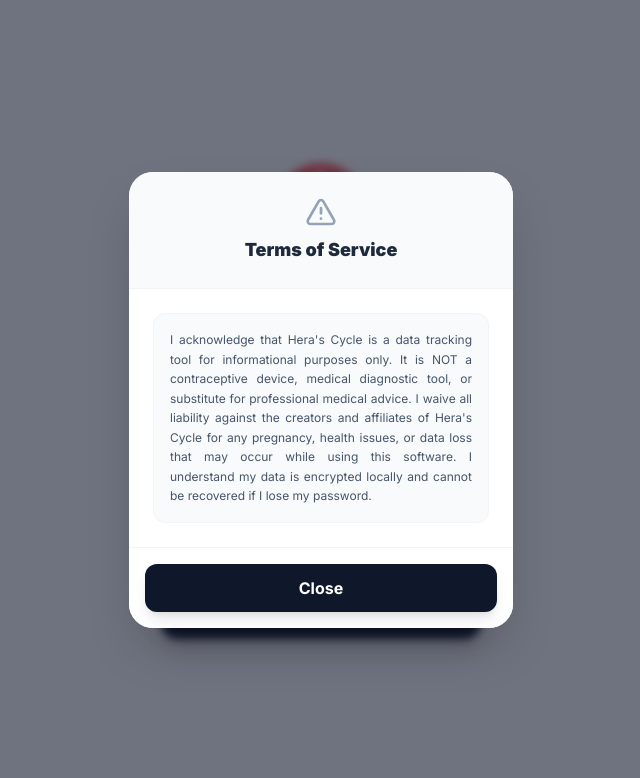
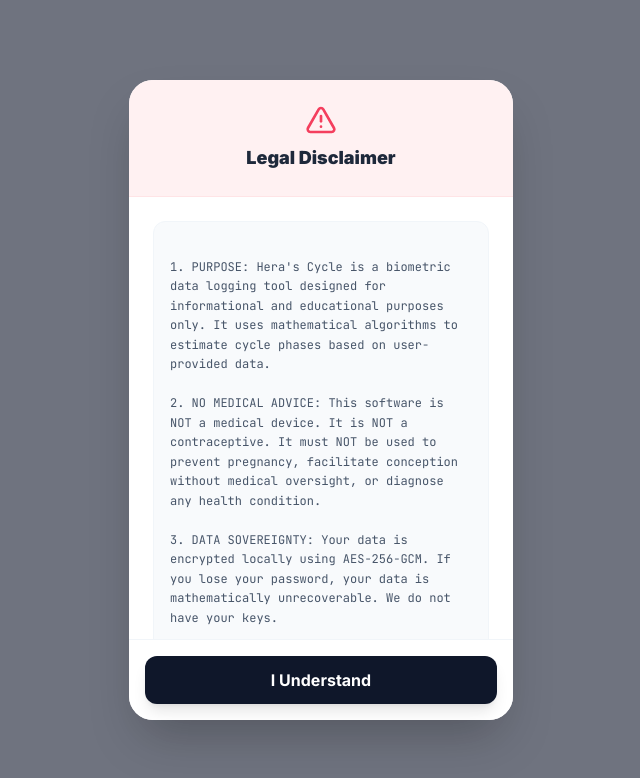
Before and after one commit to BNDRBOTS/HerasCycle, a Next.js app: page / in a window 1280 px wide. Both pictures are taken after a click on the element "Liability Waiver". Shown: the top 778 px of the page, without its empty margins (319-959 px from the left). Built offline with nearby package versions, Linux system fonts and the light colour scheme.

Commit message:
Update page.tsx

```diff
--- a/src/app/page.tsx
+++ b/src/app/page.tsx
@@ -15,16 +15,15 @@ import {
   Calendar as CalendarIcon, Thermometer, Activity, ChevronLeft,
   ChevronRight, Droplet, Lock, AlertCircle, Settings, Check,
   Sparkles, Save, Download, Upload, Home, HelpCircle,
-  FileText, Minus, Plus, X, User, AlertTriangle, ChevronDown, ChevronUp, BrainCircuit
+  FileText, Minus, Plus, X, User, AlertTriangle, ChevronDown, ChevronUp, BrainCircuit, ShieldAlert
 } from 'lucide-react';
 
 /**
- * HERA CYCLE - v100.0 (Platinum Master)
- * - Strict Zero-Knowledge Security (Hash Verification)
- * - Full Component Restoration (Avatar, Waiver, Interactive Calendar)
- * - Human-Centric Language & Branding
- * - Mobile Hardened (100dvh)
- * - Console Error Fixed (renamed local 'confirm' variable)
+ * HERA CYCLE - v100.1 (Sovereign Edition)
+ * - Comprehensive FAQ & Backup Protocols added.
+ * - Persistent Liability Disclaimer access.
+ * - Strict Mobile Viewport (100dvh).
+ * - Zero-Knowledge Architecture maintained.
  */
 
 // --- 1. DOMAIN MODELS ---
@@ -334,16 +333,10 @@ const appReducer = (state: AppState, action: Action): AppState => {
   }
 };
 
-// --- 5. UI COMPONENTS (RESTORED) ---
+// --- 5. UI COMPONENTS ---
 
 const Card = ({ children, className = "" }: any) => (
   <div className={`bg-white rounded-2xl p-5 shadow-[0_4px_20px_-10px_rgba(0,0,0,0.08)] border border-slate-100 ${className}`}>{children}</div>
-);
-
-const PillBtn = ({ active, label, onClick, theme }: any) => (
-  <button onClick={onClick} className={`flex-1 min-w-[50px] h-11 px-1 rounded-xl text-[10px] font-bold transition-all duration-200 border flex items-center justify-center text-center whitespace-normal leading-[1.1] ${active ? `${theme.active} border-transparent shadow-md` : 'bg-white text-slate-500 border-slate-200 hover:border-slate-300'}`}>
-    {label}
-  </button>
 );
 
 const LogCard = ({ title, children }: any) => (
@@ -353,28 +346,21 @@ const LogCard = ({ title, children }: any) => (
   </div>
 );
 
-const FAQItem = ({ q, a }: any) => {
+const FAQItem = ({ q, a, important = false }: any) => {
     const [isOpen, setIsOpen] = useState(false);
     return (
-        <div className="border-b border-slate-100 last:border-0 bg-white">
+        <div className={`border-b border-slate-100 last:border-0 bg-white ${important ? 'bg-rose-50/50' : ''}`}>
             <button onClick={()=>setIsOpen(!isOpen)} className="w-full py-4 flex justify-between items-center text-left hover:bg-slate-50 transition-colors px-2 rounded-xl focus:outline-none">
-                <span className="font-bold text-xs text-slate-700 pr-4">{q}</span>
+                <span className={`font-bold text-xs pr-4 ${important ? 'text-rose-700' : 'text-slate-700'}`}>
+                  {important && <AlertCircle size={12} className="inline mr-2 -mt-0.5" />}
+                  {q}
+                </span>
                 {isOpen ? <ChevronUp size={14} className="text-slate-400 flex-shrink-0"/> : <ChevronDown size={14} className="text-slate-400 flex-shrink-0"/>}
             </button>
-            {isOpen && <div className="px-2 pb-4 text-[11px] text-slate-500 leading-relaxed animate-in fade-in slide-in-from-top-1">{a}</div>}
+            {isOpen && <div className="px-2 pb-4 text-[11px] text-slate-500 leading-relaxed animate-in fade-in slide-in-from-top-1 whitespace-pre-line">{a}</div>}
         </div>
     );
 };
-
-const StepperControl = ({ value, onChange, min, max, step, unit }: any) => (
-    <div className="flex items-center gap-4">
-      <button onClick={() => onChange(Math.max(value - step, min))} className="w-12 h-12 flex items-center justify-center bg-slate-50 rounded-xl border border-slate-200 text-slate-600 active:scale-95 transition-all"><Minus size={18} /></button>
-      <div className="flex-1 text-center">
-        <div className="text-3xl font-black text-slate-800 tabular-nums">{value.toFixed(1)} <span className="text-sm font-bold text-slate-400">°{unit}</span></div>
-      </div>
-      <button onClick={() => onChange(Math.min(value + step, max))} className="w-12 h-12 flex items-center justify-center bg-slate-50 rounded-xl border border-slate-200 text-slate-600 active:scale-95 transition-all"><Plus size={18} /></button>
-    </div>
-);
 
 const HighQualityLogo = ({ className }: { className?: string }) => (
   <svg viewBox="0 0 100 100" className={className} fill="none">
@@ -397,30 +383,41 @@ const LegendItem = ({ color, label }: { color: string, label: string }) => (
     </div>
 );
 
-const WAIVER_TEXT = "I acknowledge that Hera's Cycle is a data tracking tool for informational purposes only. It is NOT a contraceptive device, medical diagnostic tool, or substitute for professional medical advice. I waive all liability against the creators and affiliates of Hera's Cycle for any pregnancy, health issues, or data loss that may occur while using this software. I understand my data is encrypted locally and cannot be recovered if I lose my password.";
+const WAIVER_TEXT = `
+1. PURPOSE: Hera's Cycle is a biometric data logging tool designed for informational and educational purposes only. It uses mathematical algorithms to estimate cycle phases based on user-provided data.
+
+2. NO MEDICAL ADVICE: This software is NOT a medical device. It is NOT a contraceptive. It must NOT be used to prevent pregnancy, facilitate conception without medical oversight, or diagnose any health condition.
+
+3. DATA SOVEREIGNTY: Your data is encrypted locally using AES-256-GCM. If you lose your password, your data is mathematically unrecoverable. We do not have your keys.
+
+4. LIABILITY: By using this software, you agree to hold the creators, developers, and affiliates harmless from any claims, damages, or outcomes resulting from the use or misuse of this software, including but not limited to unintended pregnancy or missed diagnosis.
+
+5. BACKUPS: You are solely responsible for backing up your data. We strongly recommend weekly exports.
+`;
 
 const LiabilityModal = ({ onClose }: { onClose: () => void }) => (
     <div className="fixed inset-0 bg-slate-900/60 backdrop-blur-sm z-[100] flex items-center justify-center p-6 animate-in fade-in zoom-in">
         <div className="bg-white rounded-3xl shadow-2xl max-w-sm w-full overflow-hidden flex flex-col max-h-[80vh]">
-            <div className="p-6 bg-slate-50 border-b border-slate-100 text-center">
-                <AlertTriangle size={32} className="text-slate-400 mx-auto mb-2" />
-                <h2 className="text-lg font-black text-slate-800">Terms of Service</h2>
+            <div className="p-6 bg-rose-50 border-b border-rose-100 text-center">
+                <AlertTriangle size={32} className="text-rose-500 mx-auto mb-2" />
+                <h2 className="text-lg font-black text-slate-800">Legal Disclaimer</h2>
             </div>
             <div className="p-6 overflow-y-auto">
-                <div className="p-4 bg-slate-50 border border-slate-100 rounded-xl text-xs text-slate-600 leading-relaxed text-justify">{WAIVER_TEXT}</div>
+                <div className="p-4 bg-slate-50 border border-slate-100 rounded-xl text-xs text-slate-600 leading-relaxed whitespace-pre-wrap font-mono">
+                  {WAIVER_TEXT}
+                </div>
             </div>
             <div className="p-4 bg-white border-t border-slate-100">
-                <button onClick={onClose} className="w-full bg-slate-900 text-white font-bold py-3 rounded-xl shadow-lg hover:bg-slate-800">Close</button>
+                <button onClick={onClose} className="w-full bg-slate-900 text-white font-bold py-3 rounded-xl shadow-lg hover:bg-slate-800 transition-colors">I Understand</button>
             </div>
         </div>
     </div>
 );
 
-const AuthScreen = ({ mode, onSubmit, error }: any) => {
+const AuthScreen = ({ mode, onSubmit, error, onShowWaiver }: any) => {
   const [pass, setPass] = useState('');
-  const [confirmPassword, setConfirmPassword] = useState(''); // Renamed to avoid confusion with window.confirm
+  const [confirmPassword, setConfirmPassword] = useState('');
   const [agreed, setAgreed] = useState(false);
-  const [showWaiver, setShowWaiver] = useState(false);
   const [err, setErr] = useState('');
 
   useEffect(() => setErr(error), [error]);
@@ -472,7 +469,7 @@ const AuthScreen = ({ mode, onSubmit, error }: any) => {
                   {agreed && <Check size={12} className="text-white" strokeWidth={4} />}
                 </div>
                 <div className="text-[10px] text-slate-500 leading-tight pt-0.5">
-                    I agree to the <span onClick={(e) => { e.stopPropagation(); setShowWaiver(true); }} className="text-rose-600 font-bold underline cursor-pointer hover:text-rose-700">Liability Waiver</span>. Use at your own risk.
+                    I agree to the <span onClick={(e) => { e.stopPropagation(); onShowWaiver(); }} className="text-rose-600 font-bold underline cursor-pointer hover:text-rose-700">Liability Waiver</span>. Use at your own risk.
                 </div>
               </div>
             </div>
@@ -507,7 +504,6 @@ const AuthScreen = ({ mode, onSubmit, error }: any) => {
           )}
         </div>
       </div>
-      {showWaiver && <LiabilityModal onClose={() => setShowWaiver(false)} />}
     </div>
   );
 };
@@ -519,6 +515,7 @@ export default function HeraApp() {
   const [status, setStatus] = useState<'loading' | 'auth' | 'app'>('loading');
   const [authMode, setAuthMode] = useState<'login' | 'setup'>('login');
   const [authError, setAuthError] = useState('');
+  const [showWaiver, setShowWaiver] = useState(false);
 
   const [activeTab, setActiveTab] = useState('home');
   const [selectedDate, setSelectedDate] = useState(getLocalISODate());
@@ -691,13 +688,19 @@ export default function HeraApp() {
   };
 
   if (!isMounted) return null;
-  if (status === 'auth') return <AuthScreen mode={authMode} onSubmit={handleAuth} error={authError} />;
 
   return (
-    <div className={`min-h-[100dvh] ${theme.bg} flex justify-center overflow-hidden font-sans`}>
+    <div className={`h-[100dvh] ${theme.bg} flex justify-center overflow-hidden font-sans overscroll-none`}>
+      {/* Global Waiver Modal */}
+      {showWaiver && <LiabilityModal onClose={() => setShowWaiver(false)} />}
+
+      {status === 'auth' && <AuthScreen mode={authMode} onSubmit={handleAuth} error={authError} onShowWaiver={() => setShowWaiver(true)} />}
+
+      {status === 'app' && (
+        <>
         {saveStatus === 'saved' && <div className="fixed top-6 left-1/2 -translate-x-1/2 bg-slate-900 text-white px-6 py-3 rounded-full shadow-2xl z-50 flex items-center gap-2 animate-in fade-in slide-in-from-top-2"><Check size={16} className="text-emerald-400" /> <span className="text-xs font-bold">{t.saved}</span></div>}
 
-      {/* SUMMARY MODAL (Restored) */}
+        {/* SUMMARY MODAL */}
         {selectedSummary && (
             <div className="fixed inset-0 bg-slate-900/60 backdrop-blur-sm z-50 flex items-center justify-center p-6 animate-in fade-in zoom-in duration-200" onClick={()=>setSelectedSummary(null)}>
                 <div className="bg-white rounded-3xl p-6 max-w-xs w-full shadow-2xl" onClick={e=>e.stopPropagation()}>
@@ -723,8 +726,8 @@ export default function HeraApp() {
         )}
 
         <div className="w-full max-w-[440px] bg-white h-[100dvh] flex flex-col shadow-2xl relative">
-        {/* HEADER (Restored Avatar) */}
-        <header className="px-6 pt-12 pb-4 flex justify-between items-center bg-white/80 backdrop-blur-md border-b border-slate-50 z-20">
+          {/* HEADER */}
+          <header className="px-6 pt-12 pb-4 flex justify-between items-center bg-white/80 backdrop-blur-md border-b border-slate-50 z-20 shrink-0">
             <div className="flex items-center gap-3">
               <div className={`w-10 h-10 rounded-full flex items-center justify-center bg-gradient-to-br ${theme.primary} shadow-lg text-white hover:scale-105 transition-transform`}>
                 <HighQualityLogo className="w-full h-full drop-shadow-md" />
@@ -827,7 +830,7 @@ export default function HeraApp() {
                      <button onClick={()=>{const d=new Date(selectedDate); d.setMonth(d.getMonth()+1); setSelectedDate(getLocalISODate(d));}}><ChevronRight size={20} className="text-slate-400 hover:text-slate-600"/></button>
                    </div>
 
-                 {/* Biometric Pattern Strip (Restored) */}
+                   {/* Biometric Pattern Strip */}
                    <div className="h-8 w-full bg-slate-50 rounded-xl overflow-hidden relative mb-6 border border-slate-100 flex items-center justify-center">
                       <div className={`absolute inset-0 opacity-20 bg-gradient-to-r ${theme.primary}`}></div>
                       <svg className="w-full h-full absolute" preserveAspectRatio="none"><path d="M0,32 C50,10 100,0 150,10 S250,32 300,10 S400,0 440,10" fill="none" stroke="rgba(0,0,0,0.1)" strokeWidth="2"/></svg>
@@ -847,7 +850,7 @@ export default function HeraApp() {
                        return (
                          <button
                            key={i}
-                         onClick={() => setSelectedSummary(dateStr)} // INTERACTIVITY RESTORED
+                           onClick={() => setSelectedSummary(dateStr)}
                            className={`aspect-square rounded-xl flex flex-col items-center justify-center relative transition-all ${dateStr === selectedDate ? `ring-2 ring-${theme.accent.split('-')[1]}-400` : ''} ${isPeriod ? 'bg-rose-100 text-rose-600' : 'bg-slate-50 text-slate-600 hover:bg-slate-100'}`}
                          >
                            <span className="text-xs font-bold">{dayNum}</span>
@@ -900,30 +903,38 @@ export default function HeraApp() {
                       <label className="w-full py-3 border border-slate-200 rounded-xl text-xs font-bold text-slate-500 hover:bg-slate-50 flex items-center justify-center gap-2 cursor-pointer"><Upload size={14}/> Restore Backup <input type="file" className="hidden" accept=".json" onChange={handleRestoreBackup} /></label>
                   </div>
                 </LogCard>
+                <div className="pt-4 text-center">
+                  <button onClick={() => setShowWaiver(true)} className="text-[10px] font-bold text-slate-400 uppercase tracking-widest hover:text-rose-500 transition-colors">
+                    View Legal Disclaimer
+                  </button>
+                </div>
               </div>
             )}
 
-          {/* HELP (Restored & Humanized) */}
+            {/* HELP & FAQ (Expanded) */}
             {activeTab === 'help' && (
                 <div className="space-y-4 animate-in fade-in slide-in-from-bottom-4 duration-300">
-                  <LogCard title="Legend">
-                      <div className="flex justify-between px-2">
-                          <LegendItem color="bg-rose-400" label="Flow" />
-                          <LegendItem color="bg-teal-400" label="Fertile" />
-                          <LegendItem color="bg-slate-800" label="Today" />
+                    <LogCard title="Critical Information">
+                        <FAQItem important q="PROTOCOL: BACKUP FREQUENCY" a="We strictly recommend exporting your vault data WEEKLY. Because Hera uses Zero-Knowledge encryption, we cannot recover your data if your device is lost or cleared. You are the sole custodian of your cycle history. Go to Settings > Backup Data." />
+                        <FAQItem important q="LEGAL: CONTRACEPTION" a="Hera is NOT a contraceptive device. It is a data logging tool. Relying on this app to prevent pregnancy is dangerous. Always use primary protection." />
+                    </LogCard>
+                    <LogCard title="Forensic FAQ">
+                        <FAQItem q="How does the LAS algorithm work?" a="The Luteal Assessment Score (LAS) is a weighted calculation. It prioritizes Cervical Mucus viscosity (40%), LH Surge timing (30%), and Basal Body Temperature shifts (30%). It requires at least 3 months of consistent data to reach >85% predictive confidence." />
+                        <FAQItem q="Why can't I reset my password?" a="Hera uses AES-256 encryption derived directly from your password. We do not store your password on any server. If you lose it, the mathematical key to decrypt your data is gone forever. This ensures total privacy from us and any third party." />
+                        <FAQItem q="My prediction changed unexpectedly?" a="This is normal. The algorithm recalculates every time you add data. A sudden temperature drop or unexpected spotting will trigger a 'Constraint Update' to adjust your fertile window in real-time." />
+                        <FAQItem q="Is my data shared with AI?" a="Only if you explicitly enable the AI Assistant in Settings and provide your own API key. Otherwise, all processing happens locally on your device's CPU. No data leaves your phone." />
+                    </LogCard>
+                    <div className="pt-8 pb-4 text-center space-y-2">
+                        <button onClick={() => setShowWaiver(true)} className="text-[10px] font-bold text-slate-400 uppercase tracking-widest hover:text-rose-500 transition-colors">
+                          View Legal Disclaimer
+                        </button>
+                        <p className="text-[9px] text-slate-300">Hera Cycle v100.1 | Sovereign Build</p>
                     </div>
-                  </LogCard>
-                  <LogCard title="Questions">
-                      <FAQItem q="Is my data safe?" a="Absolutely. Your data stays on this device. We use a lock that only your password can open. We can't see it, sell it, or share it." />
-                      <FAQItem q="What if I forget my password?" a="Because we don't store your password, we cannot reset it for you. This ensures no one can ever hack into our servers to get your data." />
-                      <FAQItem q="How do predictions work?" a="Hera learns from you. The more you log your period and temperature, the better it gets at knowing your unique rhythm." />
-                      <FAQItem q="Why track temperature?" a="Your body temperature dips slightly before you release an egg, then rises. Tracking this helps confirm when you are most fertile." />
-                  </LogCard>
                 </div>
             )}
           </main>
 
-        <div className="absolute bottom-0 w-full bg-white border-t border-slate-50 p-2 pb-6 px-6 z-30 flex justify-between items-end">
+          <div className="absolute bottom-0 w-full bg-white border-t border-slate-50 p-2 pb-6 px-6 z-30 flex justify-between items-end shrink-0">
             <button onClick={() => setActiveTab('home')} className={`flex flex-col items-center gap-1 ${activeTab === 'home' ? theme.accent : 'text-slate-300'}`}><Home size={24} strokeWidth={activeTab === 'home' ? 3 : 2} /><span className="text-[9px] font-bold uppercase tracking-wider">{t.home}</span></button>
             <button onClick={() => setActiveTab('calendar')} className={`flex flex-col items-center gap-1 ${activeTab === 'calendar' ? theme.accent : 'text-slate-300'}`}><CalendarIcon size={24} strokeWidth={activeTab === 'calendar' ? 3 : 2} /><span className="text-[9px] font-bold uppercase tracking-wider">{t.cal}</span></button>
             <div className="-mt-8"><button onClick={() => setActiveTab('log')} className={`w-16 h-16 rounded-2xl flex items-center justify-center text-white shadow-xl transition-transform active:scale-95 bg-gradient-to-br ${theme.primary} ring-4 ring-white`}><Droplet size={28} fill="currentColor" /><span className="text-[9px] font-black uppercase tracking-widest">{t.log}</span></button></div>
@@ -931,6 +942,8 @@ export default function HeraApp() {
             <button onClick={() => setActiveTab('help')} className={`flex flex-col items-center gap-1 ${activeTab === 'help' ? theme.accent : 'text-slate-300'}`}><HelpCircle size={24} strokeWidth={activeTab === 'help' ? 3 : 2} /><span className="text-[9px] font-bold uppercase tracking-wider">{t.help}</span></button>
           </div>
         </div>
+        </>
+      )}
 
       <style dangerouslySetInnerHTML={{__html: `
         .no-scrollbar::-webkit-scrollbar { display: none; }
```
Lines whose indentation alone changed are shown as unchanged.
